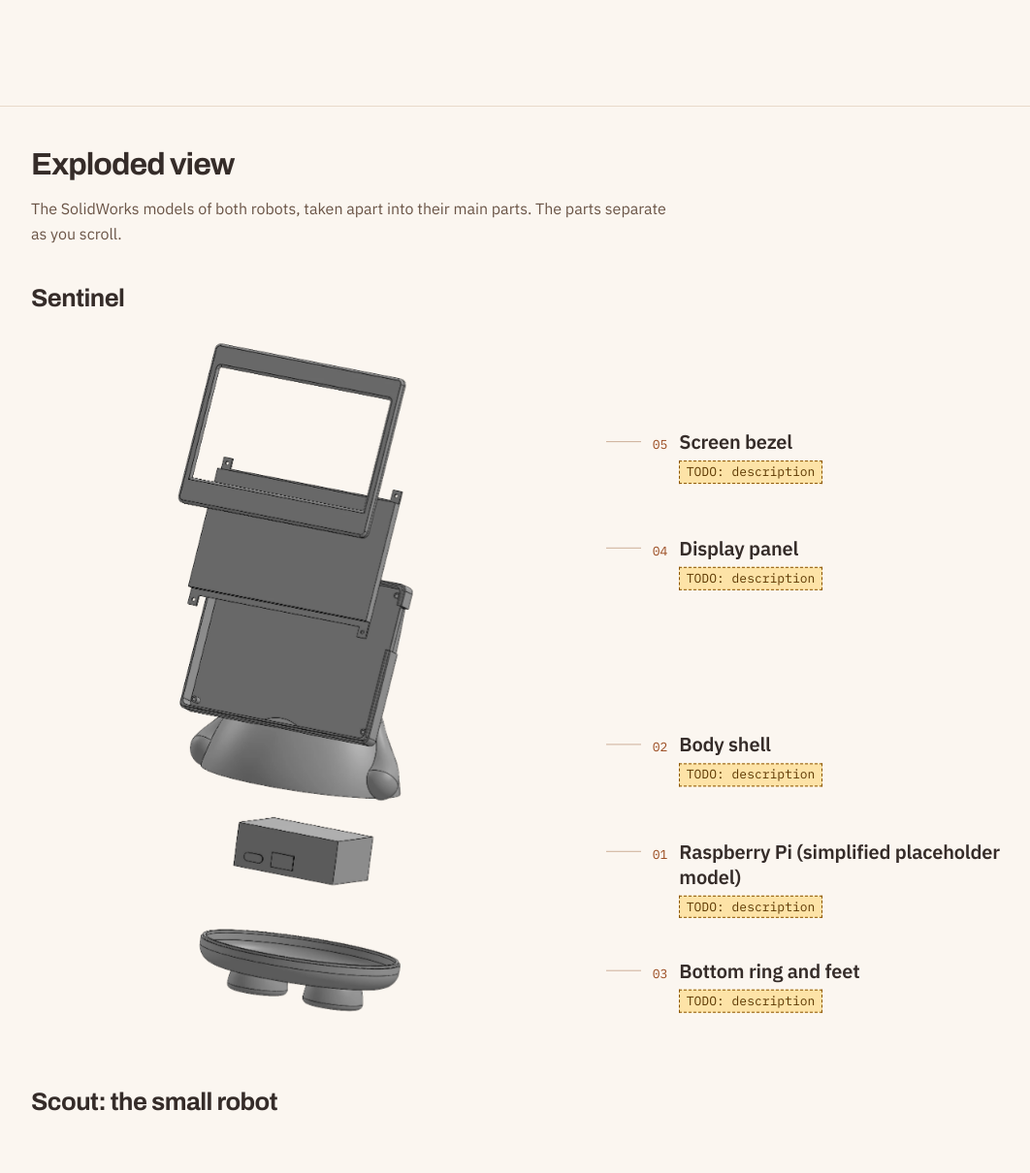
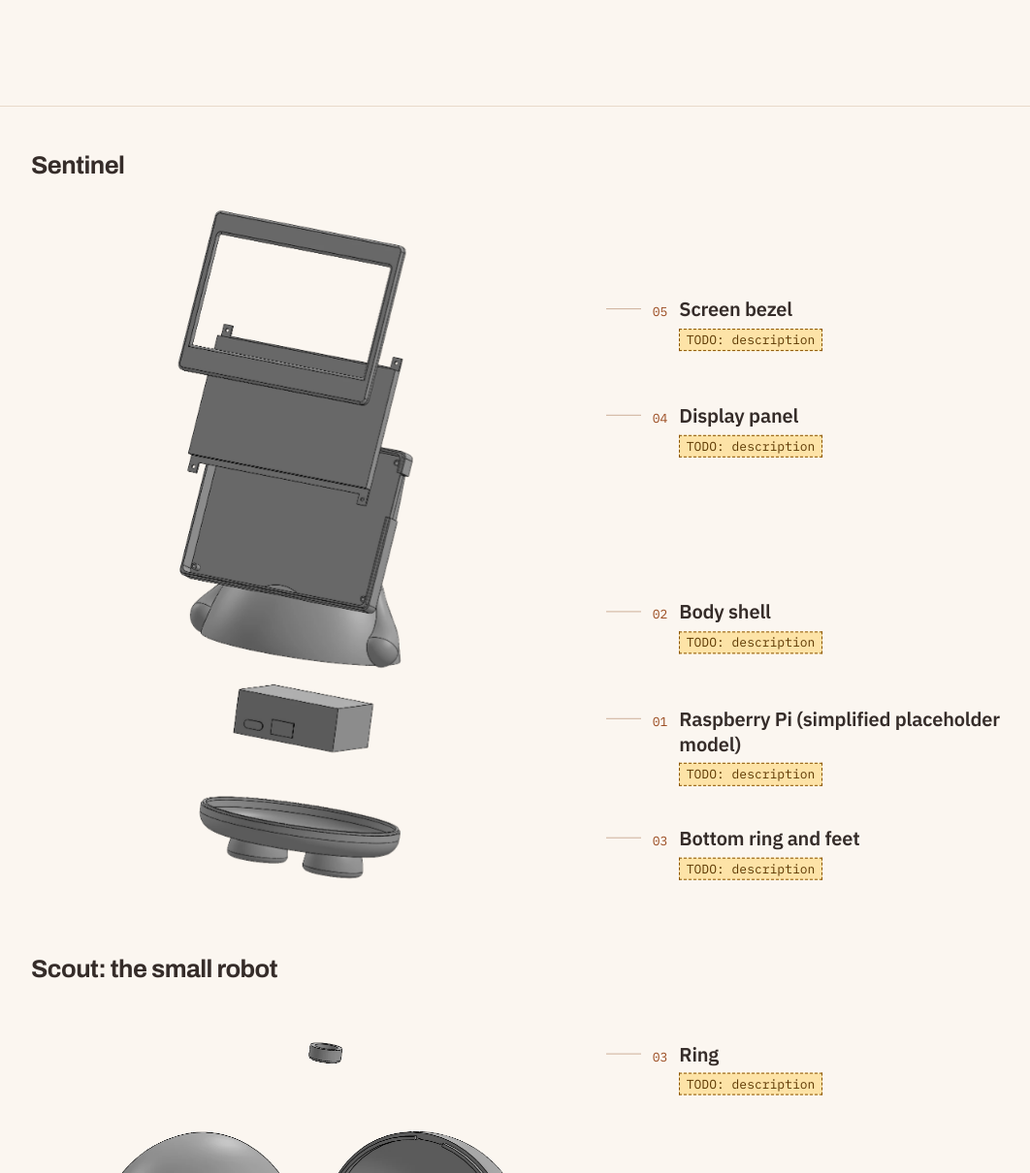
Before and after one commit to MykolaMats1uk/MykolaMats1uk.github.io, a plain HTML site: page projects/sentinel.html in a window 1280 px wide. Shown: the part 2571-3781 px from the top of the page at 97% size, without its empty margins (64-1126 px from the left). Drawn offline with Linux system fonts and the light colour scheme.

Commit message:
Remove the exploded-view intro heading and text
The section now starts directly with the Sentinel drawing; the hidden
"Skip the exploded views" link stays for keyboard users.

```diff
--- a/css/explode.css
+++ b/css/explode.css
@@ -18,7 +18,7 @@
   background: var(--bg);
 }
 
-.explode-intro { padding-top: 2.5rem; }
+.explode-intro { padding-top: 0.5rem; }
 
 .explode-intro h2 {
   margin: 0 0 0.75rem;
--- a/projects/sentinel.html
+++ b/projects/sentinel.html
@@ -9,7 +9,7 @@
   <link rel="preload" href="../fonts/ibm-plex-sans-latin.woff2" as="font" type="font/woff2" crossorigin>
   <link rel="preload" href="../fonts/archivo-latin.woff2" as="font" type="font/woff2" crossorigin>
   <link rel="stylesheet" href="../css/style.css?v=11">
-  <link rel="stylesheet" href="../css/explode.css?v=9">
+  <link rel="stylesheet" href="../css/explode.css?v=10">
 </head>
 <body>
   <a class="skip" href="#main">Skip to content</a>
@@ -114,8 +114,6 @@
 
     <div class="explode-pair" id="exploded-view">
       <div class="wrap explode-intro">
-        <h2 id="explode-title">Exploded view</h2>
-        <p>The SolidWorks models of both robots, taken apart into their main parts.<span class="explode-hint"> The parts separate as you scroll.</span></p>
         <a class="explode-skip" href="#build">Skip the exploded views</a>
       </div>
 
```
